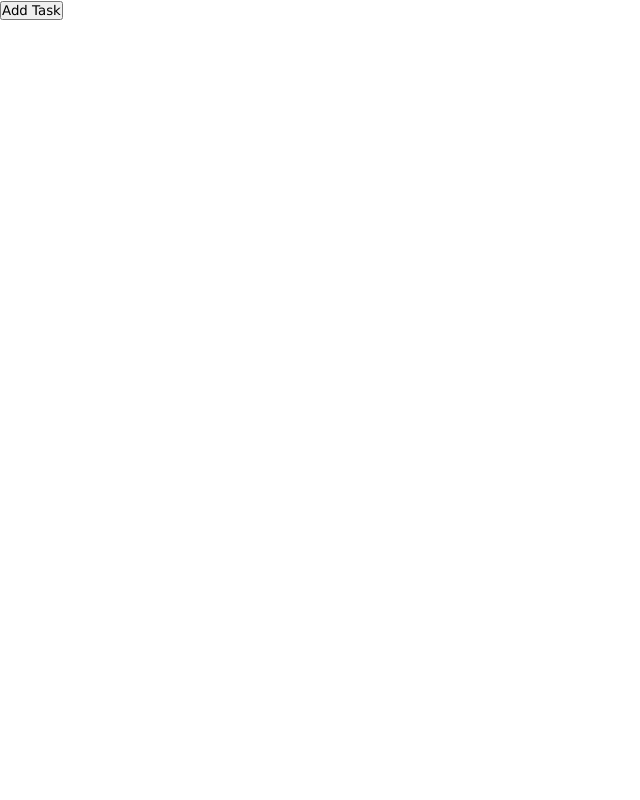
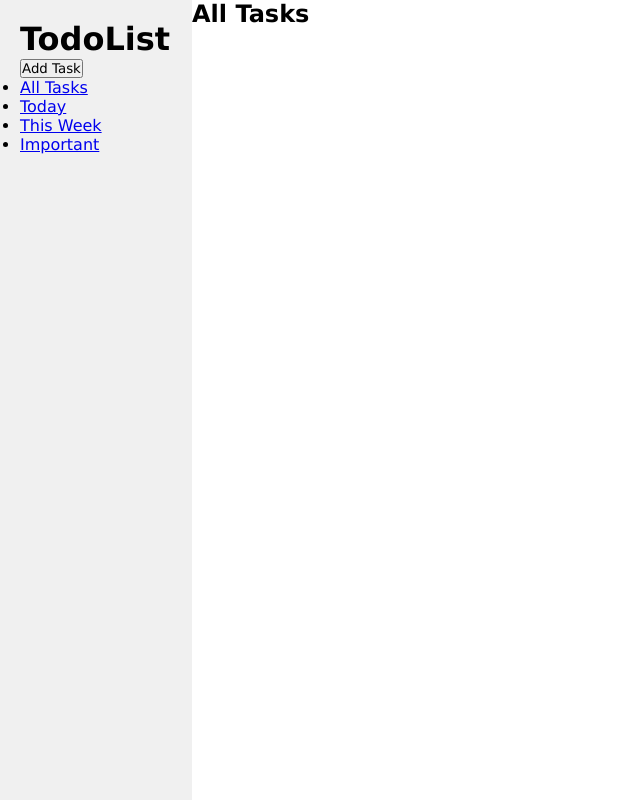
Before and after one commit to leor-27/Project_Todo-List, a website built with webpack: page src/template.html in a window 1280 px wide. Shown: the whole page, without its empty margins (0-640 px from the left). Built offline with nearby package versions, Linux system fonts and the light colour scheme.

Commit message:
fix the completed button and add style

```diff
--- a/src/DOM.js
+++ b/src/DOM.js
@@ -16,6 +16,13 @@ export function renderTasks() {
     const completedBtn = document.createElement("input");
     completedBtn.setAttribute("type", "checkbox");
     completedBtn.className = "toggle-completed";
+    completedBtn.checked = todo.isCompleted;
+    completedBtn.addEventListener('change', () => {
+      todo.markAsCompleted();
+      renderTasks();
+    });
+
+    changeStyle(completedBtn, todo.isCompleted, task);
 
     const deleteTaskBtn = document.createElement("button");
     deleteTaskBtn.className = "deleteTask-btn";
@@ -41,3 +48,11 @@ function deleteTask(taskId) {
     renderTasks();
   }
 }
+function changeStyle(completedBtn, isCompleted, task) {
+  if (isCompleted) {
+
+    task.style.textDecoration = "line-through";
+  } else {
+    task.style.textDecoration = "none";
+  }
+}
--- a/src/styles.css
+++ b/src/styles.css
@@ -1,10 +1,29 @@
 * {
     margin: 0;
     padding: 0;
-    font-family:Verdana, Geneva, Tahoma, sans-serif;
+    font-family: Verdana, Geneva, Tahoma, sans-serif;
     box-sizing: border-box;
 }
+
 .task-container {
     display: flex;
     gap: 20px;
 }
+
+.sidebar-container {
+    width: 15%;
+    height: 100vh;
+    background-color: #f0f0f0;
+    padding: 20px;
+}
+
+.main-container {
+    display: flex;
+}
+
+.task-content {
+    width: 85%;
+    padding: 20px;
+    background-color: #fff;
+    border-radius: 5px;
+}
--- a/src/template.html
+++ b/src/template.html
@@ -1,47 +1,35 @@
 <!DOCTYPE html>
 <html lang="en">
+
 <head>
   <meta charset="UTF-8" />
   <meta name="viewport" content="width=device-width, initial-scale=1.0" />
   <title>Todo List App</title>
 </head>
+
 <body>
+  <div class="main-container">
+    <!-- SideBar -->
+    <div class="sidebar-container">
+
+      <div class="logo">
+        <h1>TodoList</h1>
+      </div>
       <div id="App">
         <!-- Task Dialog -->
         <dialog id="task-dialog">
           <form method="dialog">
             <p class="title">
-            <input
-              type="text"
-              id="title"
-              class="form-input"
-              name="title"
-              placeholder="Task title"
-            />
+              <input type="text" id="title" class="form-input" name="title" placeholder="Task title" />
             </p>
             <p class="description">
-            <input
-              type="text"
-              id="description"
-              class="form-input"
-              name="description"
-              placeholder="Description"
-            />
+              <input type="text" id="description" class="form-input" name="description" placeholder="Description" />
             </p>
             <p class="dueDate">
-            <input
-              type="datetime-local"
-              class="form-input"
-              id="dueDate"
-              name="dueDate"
-            />
+              <input type="datetime-local" class="form-input" id="dueDate" name="dueDate" />
             </p>
             <label for="priority-dropdown">Priority</label>
-          <select
-            name="priority-dropdown"
-            id="priority-dropdown"
-            class="form-input"
-          >
+            <select name="priority-dropdown" id="priority-dropdown" class="form-input">
               <option value="low" selected>Low</option>
               <option value="medium">Medium</option>
               <option value="high">High</option>
@@ -57,8 +45,33 @@
         </dialog>
         <button id="open-task-dialog">Add Task</button>
 
+
+      </div>
+
+      <div class="side-bar">
+        <ul>
+          <li>
+            <a href="#" class="active">All Tasks</a>
+          </li>
+          <li>
+            <a href="#">Today</a>
+          </li>
+          <li>
+            <a href="#">This Week</a>
+          </li>
+          <li>
+            <a href="#">Important</a>
+          </li>
+        </ul>
+      </div>
+
+    </div>
     <!-- Task container -->
+    <div class="all-task">
+      <h2>All Tasks</h2>
       <div class="task-content"></div>
     </div>
+
 </body>
+
 </html>
```
Lines whose indentation alone changed are shown as unchanged.
